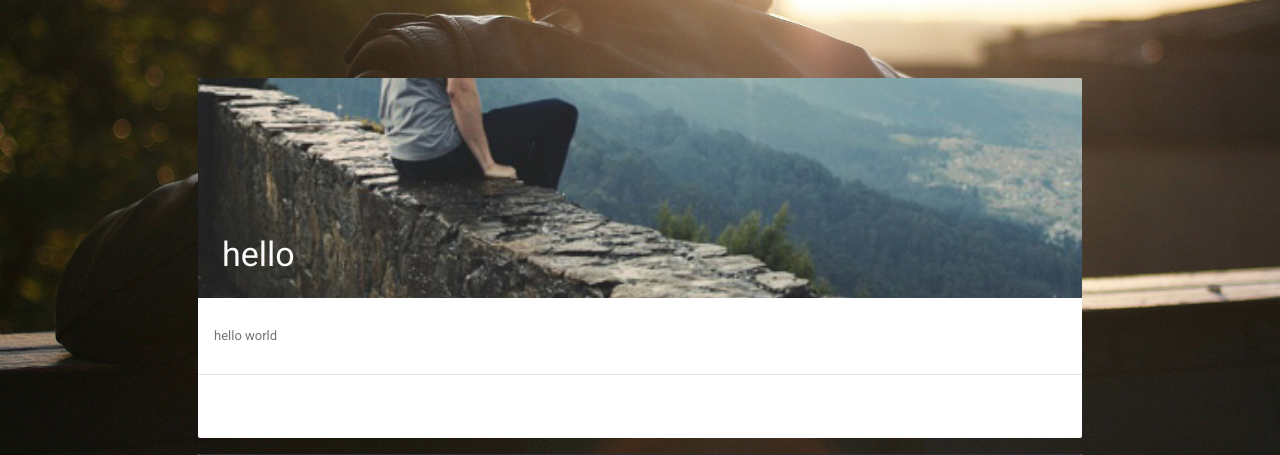
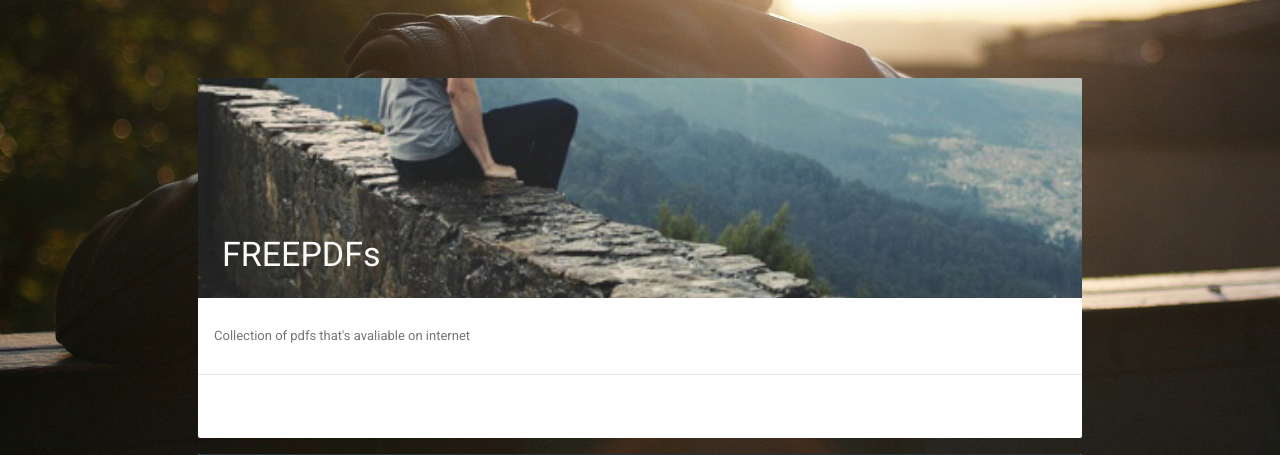
Before and after one commit to Subtech-tk/freepdfs, a PHP site: page /book/index in a window 1280 px wide. Shown: the part 288-743 px from the top of the page. Run offline with PHP 8.4, Linux system fonts and the light colour scheme.

Commit message:
modified:   index.php

```diff
--- a/index.php
+++ b/index.php
@@ -24,7 +24,7 @@
          <?php
 
               include_once 'display/functions/otr.func.php';
-              otr('hello','hello world','index.php');
+              otr('FREEPDFs','Collection of pdfs that\'s avaliable on internet','#');
 
               include_once 'display/functions/amazing.func.php';
               amazing('I couldn’t take any pictures but this was an amazing thing…','hello world','index.php');
```
